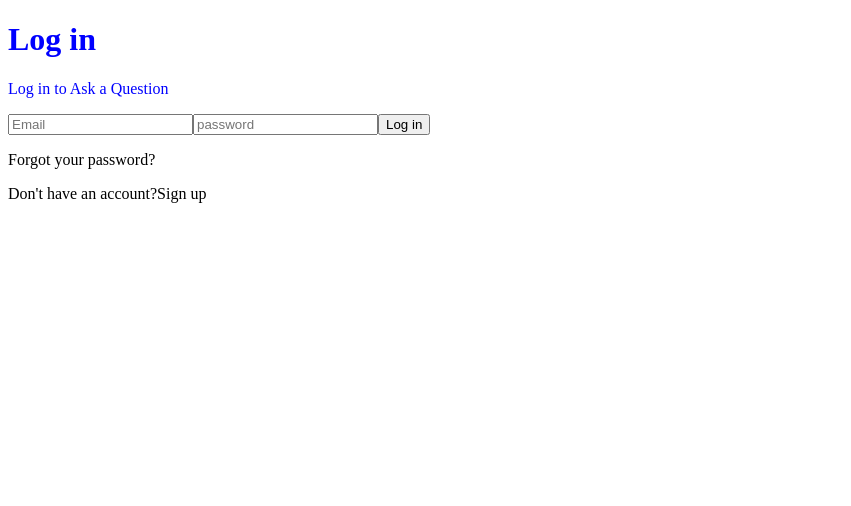
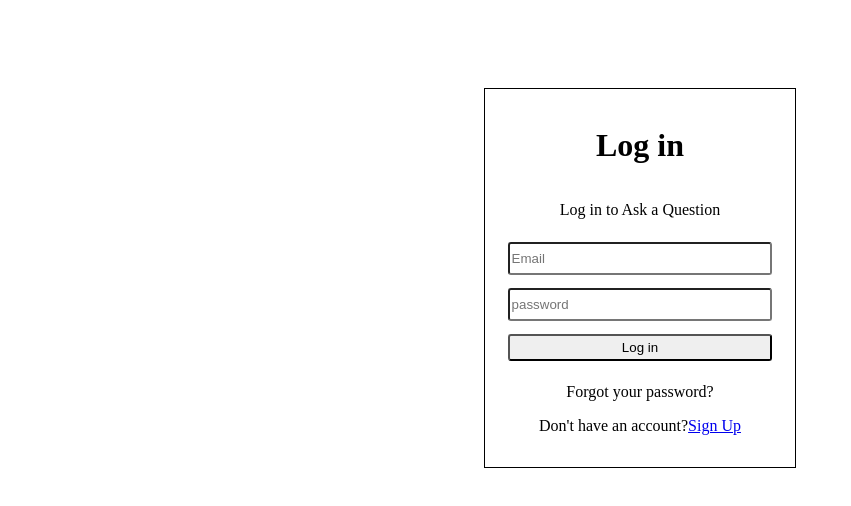
Before and after one commit to ATedy/wm2-q-and-a, a React (Create React App) app in the folder client/: page /login in a window 1280 px wide. Shown: the top 506 px of the page, without its empty margins (0-851 px from the left). Built offline with nearby package versions, Linux system fonts and the light colour scheme.

Commit message:
All routes linked and Some Css added

```diff
--- a/client/src/pages/Home.css
+++ b/client/src/pages/Home.css
@@ -10,6 +10,21 @@
     background-color: yellow;
 }
 
-.loginForm{
-    color: blue;
+.loginContainer, .signUpContainer{
+    width: 22%;
+    text-align: center;
+    margin: 7% auto;
+    padding: 1em;
+    border: 1px solid black;
+}
+
+.loginForm, .signUpForm{
+   display: flex;
+   flex-direction: column;
   }
+
+  form input {
+      height: 2em;
+      margin: 0.5em;
+      border-radius: 3px;
+  }
--- a/client/src/pages/Login.js
+++ b/client/src/pages/Login.js
@@ -1,7 +1,7 @@
 import {Link} from "react-router-dom";
 
 const Login = () => (
-  <div>
+  <div className="loginContainer">
     <form className="loginForm">
       <h1>Log in</h1>
       <p>Log in to Ask a Question</p>
@@ -11,7 +11,9 @@ const Login = () => (
       <input type="submit" value="Log in" />
     </form>
     <p>Forgot your password?</p>
-		<p>Don't have an account?Sign up</p>
+    <p>
+      Don't have an account?<Link to="/SignUp">Sign Up</Link>
+    </p>
   </div>
 );
 
--- a/client/src/pages/SignUp.js
+++ b/client/src/pages/SignUp.js
@@ -1,17 +1,20 @@
 import {Link} from "react-router-dom";
 
 const Login = () => (
-  <div>
-    <form className="loginForm">
+  <div className="signUpContainer">
+    <form className="signUpForm">
       <h1>Sign Up</h1>
       <p>
         Join the community to Ask and Answer questions from fellow developers
       </p>
       <input type="text" placeholder="Username" required />
       <input type="text" placeholder="Email" required />
-      <input type="password" placeholder="password" required />
+      <input type="Password" placeholder="password" required />
+      <input type="submit" value="Sign Up" />
     </form>
-    <p>Already have an account?Login</p>
+    <p>
+      Already have an account? <Link to="/login">Login</Link>
+    </p>
   </div>
 );
 
```
